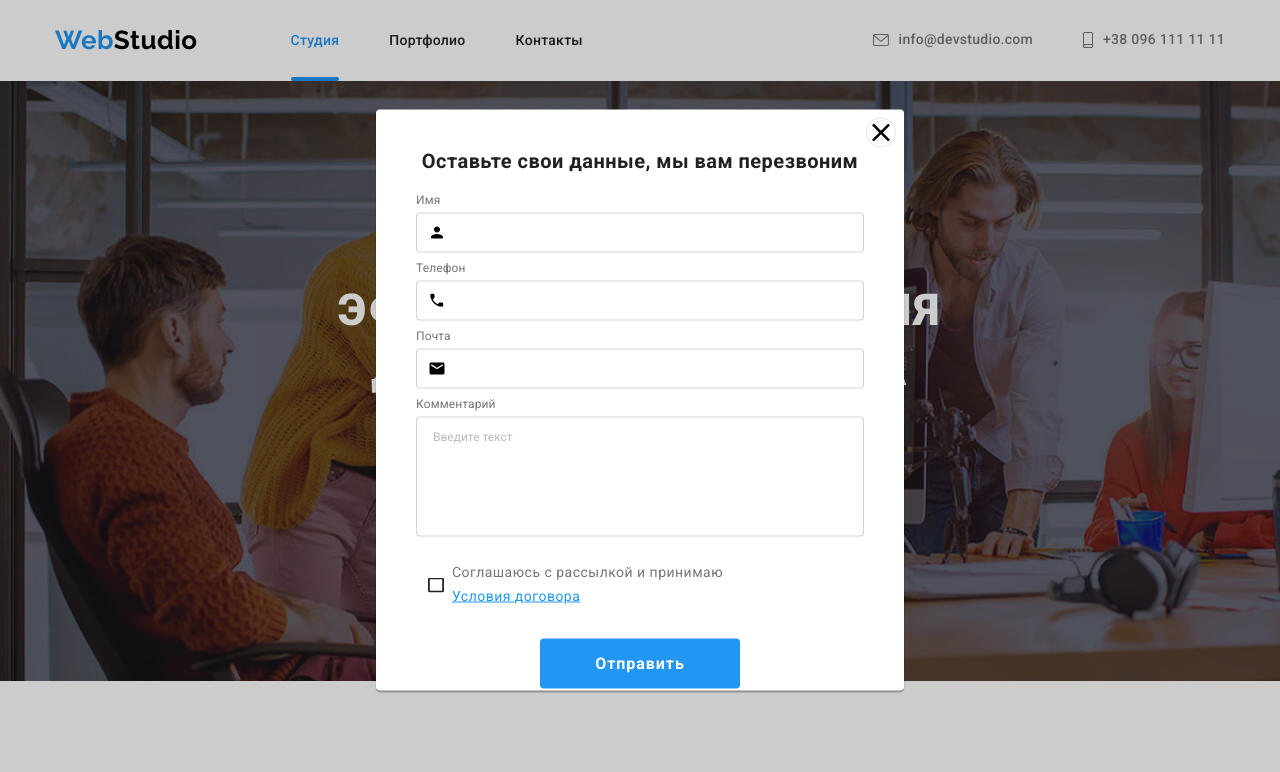
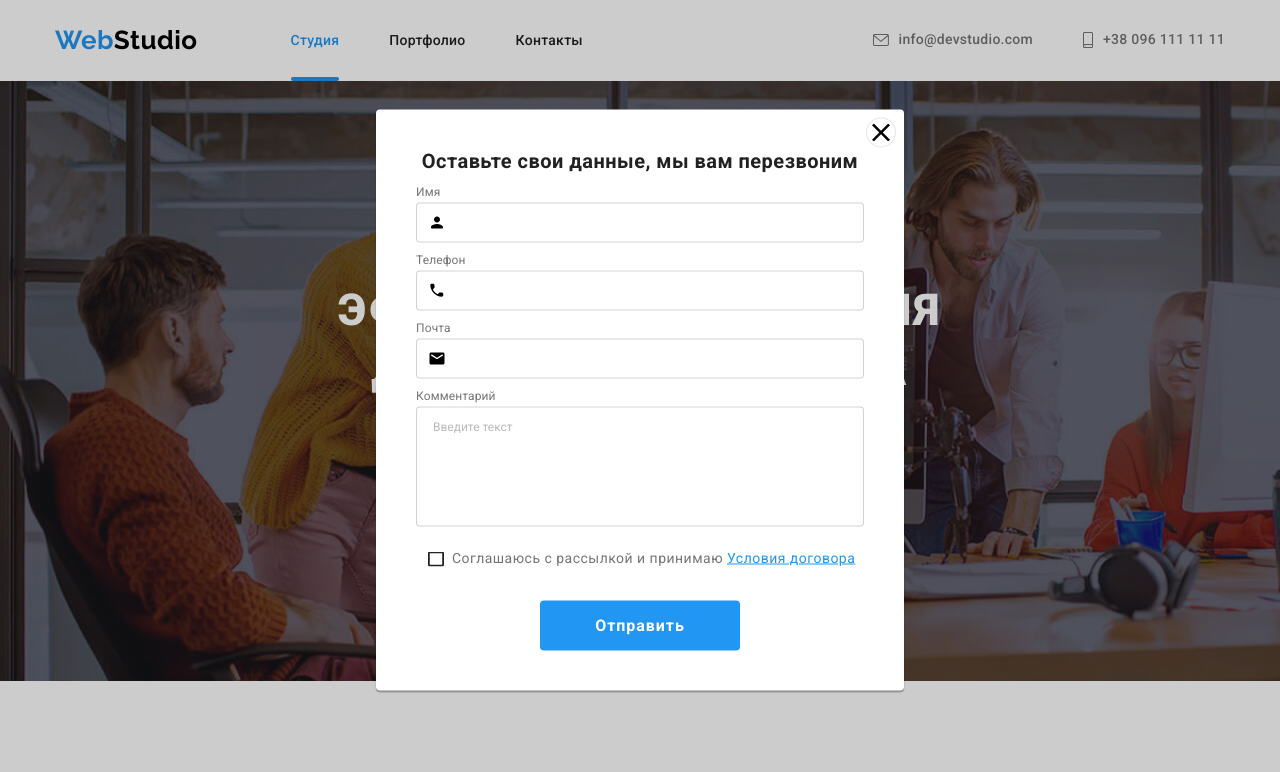
Before and after one commit to irynazalata/goit-markup-hw-06, a plain HTML site: page index.html in a window 1280 px wide. Both pictures are taken after a click on the button "Заказать услугу". Shown: the top 772 px of the page. Drawn offline with nearby package versions, Linux system fonts and the light colour scheme.

Commit message:
Змінює позиціонування в модальному вікні

```diff
--- a/css/common.css
+++ b/css/common.css
@@ -162,17 +162,9 @@ address {
   font-size: 20px;
   line-height: 1.15;
   text-align: center;
-  margin-bottom: 40px;
+  margin-bottom: 12px;
 
   color: var(--title-text-color);
-}
-
-.modal-form-area {
-  position: relative;
-}
-
-.modal-form-message {
-  margin-bottom: 20px;
 }
 
 .modal-form-input:focus,
@@ -180,11 +172,17 @@ address {
   outline: none;
 }
 
+.modal-form-input-block {
+  position: relative;
+  height: 40px;
+  margin-bottom: 10px;
+}
+
 .modal-form-input {
   width: 100%;
   height: 40px;
-  margin-bottom: 28px;
   padding-left: 42px;
+  margin-bottom: 10px;
 
   border: 1px solid rgba(33, 33, 33, 0.2);
   border-radius: 4px;
@@ -192,9 +190,7 @@ address {
 
 .modal-form-input-label,
 .modal-form-message-label {
-  position: absolute;
-  top: -20px;
-  left: 0;
+  margin-bottom: 4px;
   font-size: 12px;
   line-height: 1.17;
 
@@ -205,9 +201,9 @@ address {
 
 .modal-form-input-svg {
   position: absolute;
-  top: 11px;
+  top: 50%;
   left: 12px;
-  display: block;
+  transform: translateY(-50%);
 }
 
 .modal-form-input:focus {
@@ -223,6 +219,7 @@ address {
   height: 120px;
   resize: none;
   padding: 12px 16px;
+  margin-bottom: 20px;
 
   border: 1px solid rgba(33, 33, 33, 0.2);
   border-radius: 4px;
@@ -246,6 +243,7 @@ address {
 }
 
 .modal-form-check-label a {
+  display: inline;
   text-decoration: underline;
   color: var(--accent-color);
 }
@@ -260,7 +258,7 @@ address {
   margin-left: 12px;
 }
 
-.modal-form-check:checked + .modal-form-label-check::before {
+.modal-form-check:checked + .modal-form-check-label::before {
   background-image: url(../images/icon-check.svg);
 }
 
--- a/index.html
+++ b/index.html
@@ -347,31 +347,31 @@
         </button>
         <form action="" class="modal-form">
           <h2 class="modal-form-title">Оставьте свои данные, мы вам перезвоним</h2>
-          <div class="modal-form-area">
-            <input type="text" name="user-name" id="user-name" class="modal-form-input" />
+
           <label for="user-name" class="modal-form-input-label">Имя</label>
+          <div class="modal-form-input-block">
+            <input type="text" id="user-name" name="user-name" class="modal-form-input" />
             <svg class="modal-form-input-svg" width="18" height="18">
               <use href="./images/modal-sprite.svg#icon-person"></use>
             </svg>
           </div>
 
-          <div class="modal-form-area">
-            <input type="tel" name="user-tel" id="user-phone" class="modal-form-input" />
-            <label for="user-phone" class="modal-form-input-label">Телефон</label>
+          <label for="user-tel" class="modal-form-input-label">Телефон</label>
+          <div class="modal-form-input-block">
+            <input type="tel" id="user-tel" name="user-tel" class="modal-form-input" />
             <svg class="modal-form-input-svg" width="18" height="18">
               <use href="./images/modal-sprite.svg#icon-phone"></use>
             </svg>
           </div>
 
-          <div class="modal-form-area">
-            <input type="email" name="user-email" id="user-email" class="modal-form-input" />
           <label for="user-email" class="modal-form-input-label">Почта</label>
+          <div class="modal-form-input-block">
+            <input type="email" id="user-email" name="user-email" class="modal-form-input" />
             <svg class="modal-form-input-svg" width="18" height="18">
               <use href="./images/modal-sprite.svg#icon-email"></use>
             </svg>
           </div>
 
-          <div class="modal-form-area">
           <label for="message" class="modal-form-message-label">Комментарий</label>
           <textarea
             name="user-message"
@@ -379,7 +379,6 @@
             placeholder="Введите текст"
             class="modal-form-message"
           ></textarea>
-          </div>
 
           <input type="checkbox" name="user-policy" id="user-policy" class="modal-form-check visually-hidden" />
           <label for="user-policy" class="modal-form-check-label">
```
Lines whose indentation alone changed are shown as unchanged.
